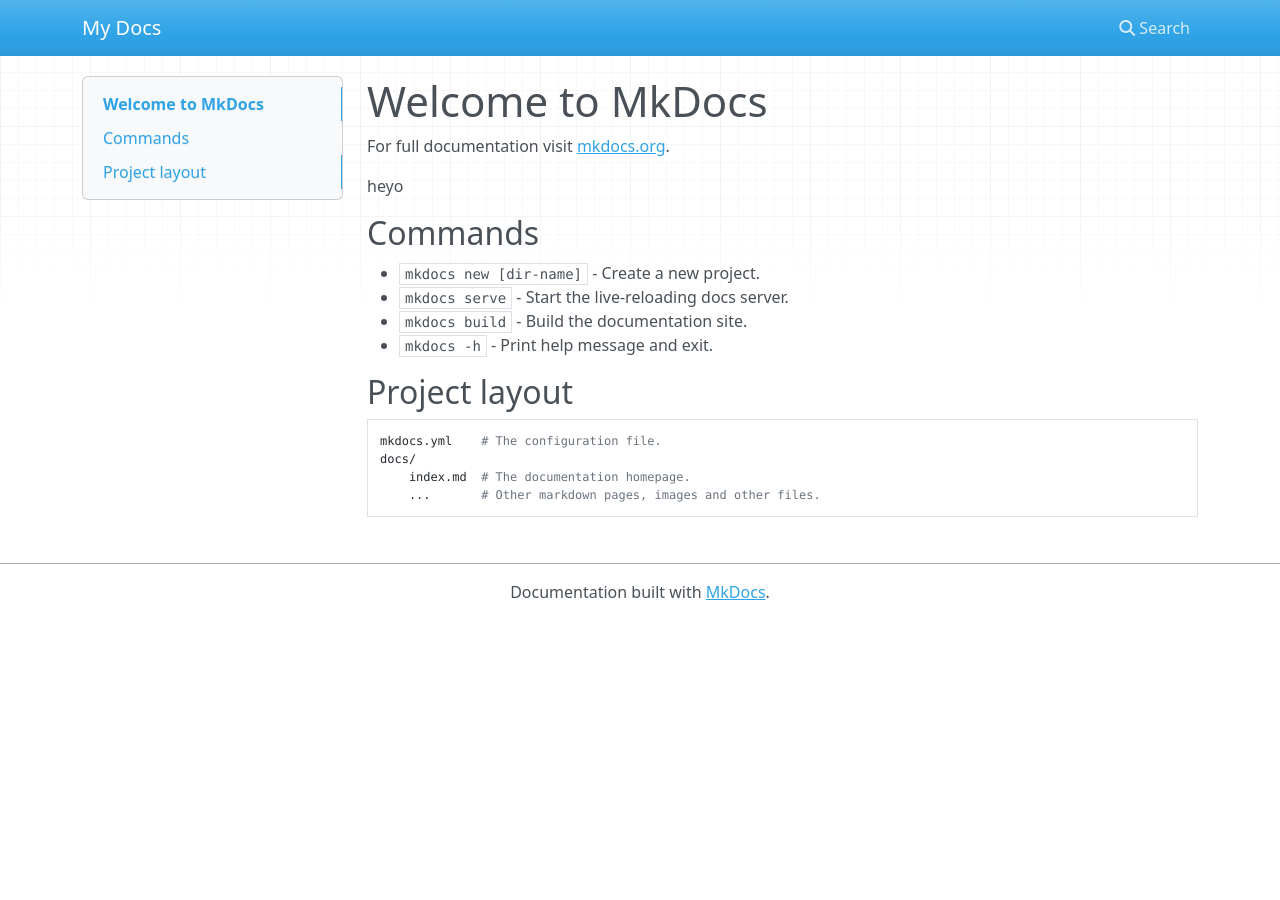
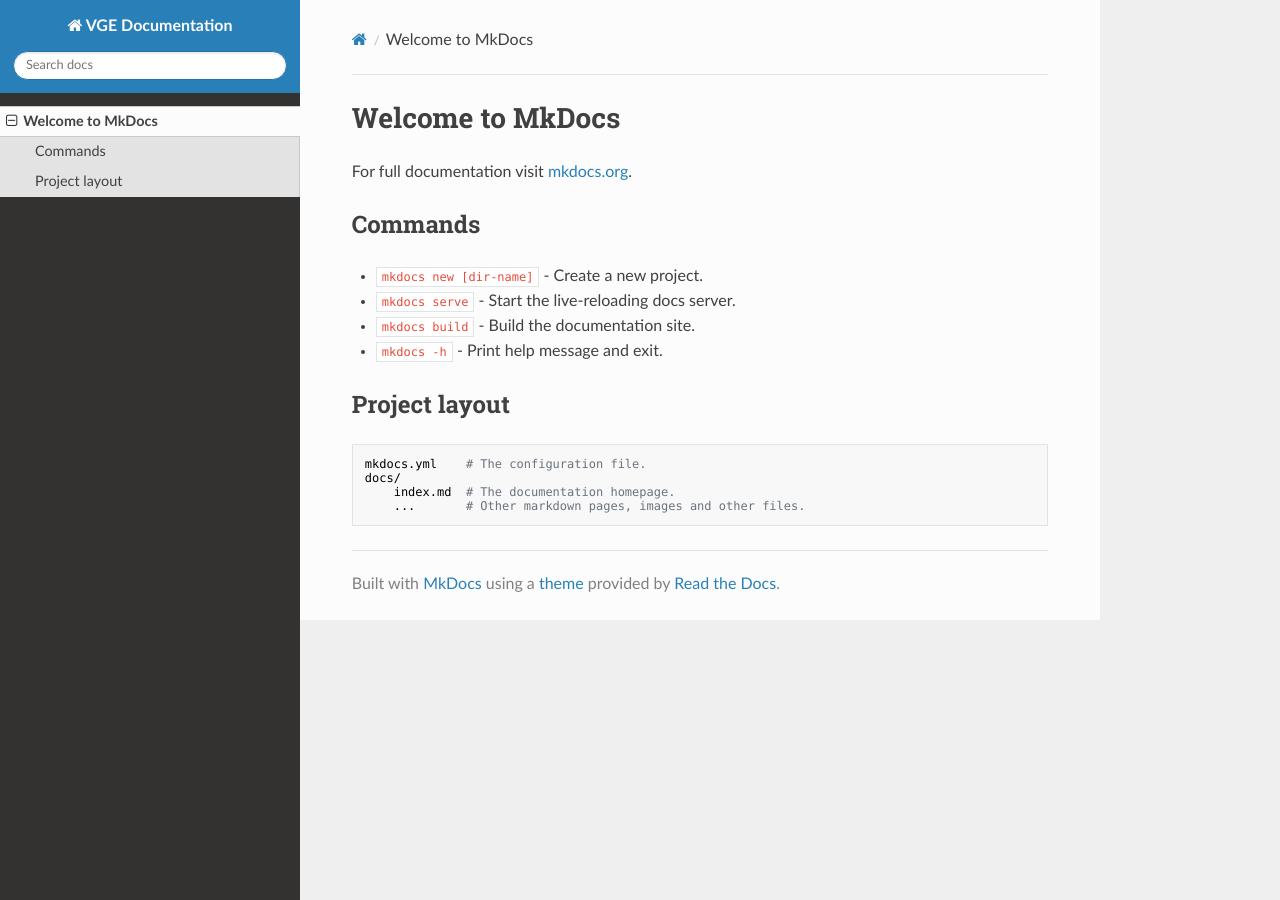
Before and after one commit to Skelebyte/VGE, an MkDocs documentation site: the page built from docs/index.md, in a window 1280 px wide. Built offline with MkDocs 1.6.1, drawn with Linux system fonts in a browser that asks for light colours; nearby versions of some CDN libraries.

Commit message:
new theme

```diff
--- a/docs/index.md
+++ b/docs/index.md
@@ -1,8 +1,6 @@
 # Welcome to MkDocs
 
 For full documentation visit [mkdocs.org](https://www.mkdocs.org).
-
-heyo
 
 ## Commands
 
--- a/mkdocs.yml
+++ b/mkdocs.yml
@@ -1 +1,3 @@
-site_name: My Docs
+site_name: VGE Documentation
+
+theme: readthedocs
```
